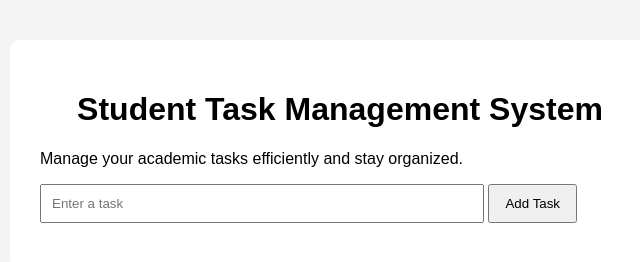
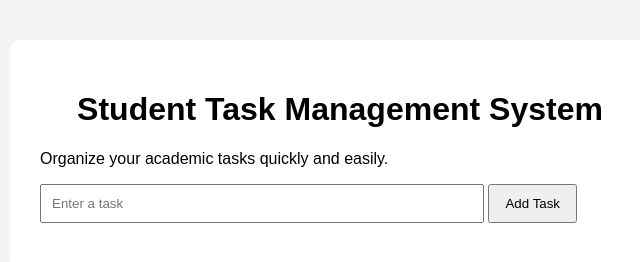
Before and after one commit to barathbbk06/Student-Task-Management-System, a plain HTML site: page index.html in a window 1280 px wide. Shown: the whole page, without its empty margins (300-940 px from the left). Drawn offline with Linux system fonts and the light colour scheme.

Commit message:
Change task description in feature branch

```diff
--- a/index.html
+++ b/index.html
@@ -10,7 +10,7 @@
 
     <div class="container">
         <h1>Student Task Management System</h1>
-        <p>Manage your academic tasks efficiently and stay organized.</p>
+        <p>Organize your academic tasks quickly and easily.</p>
 
         <input type="text" id="taskInput" placeholder="Enter a task">
 
```
